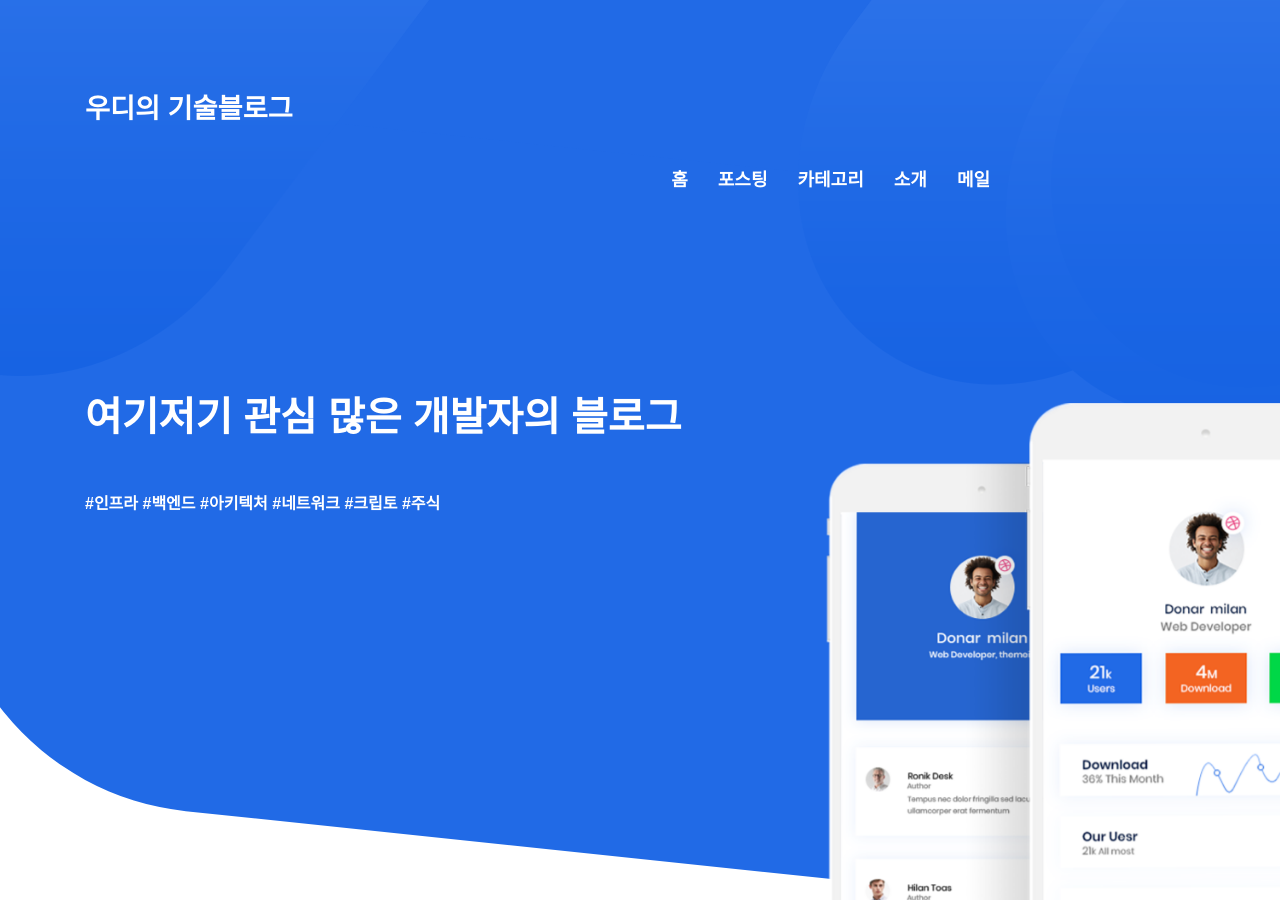
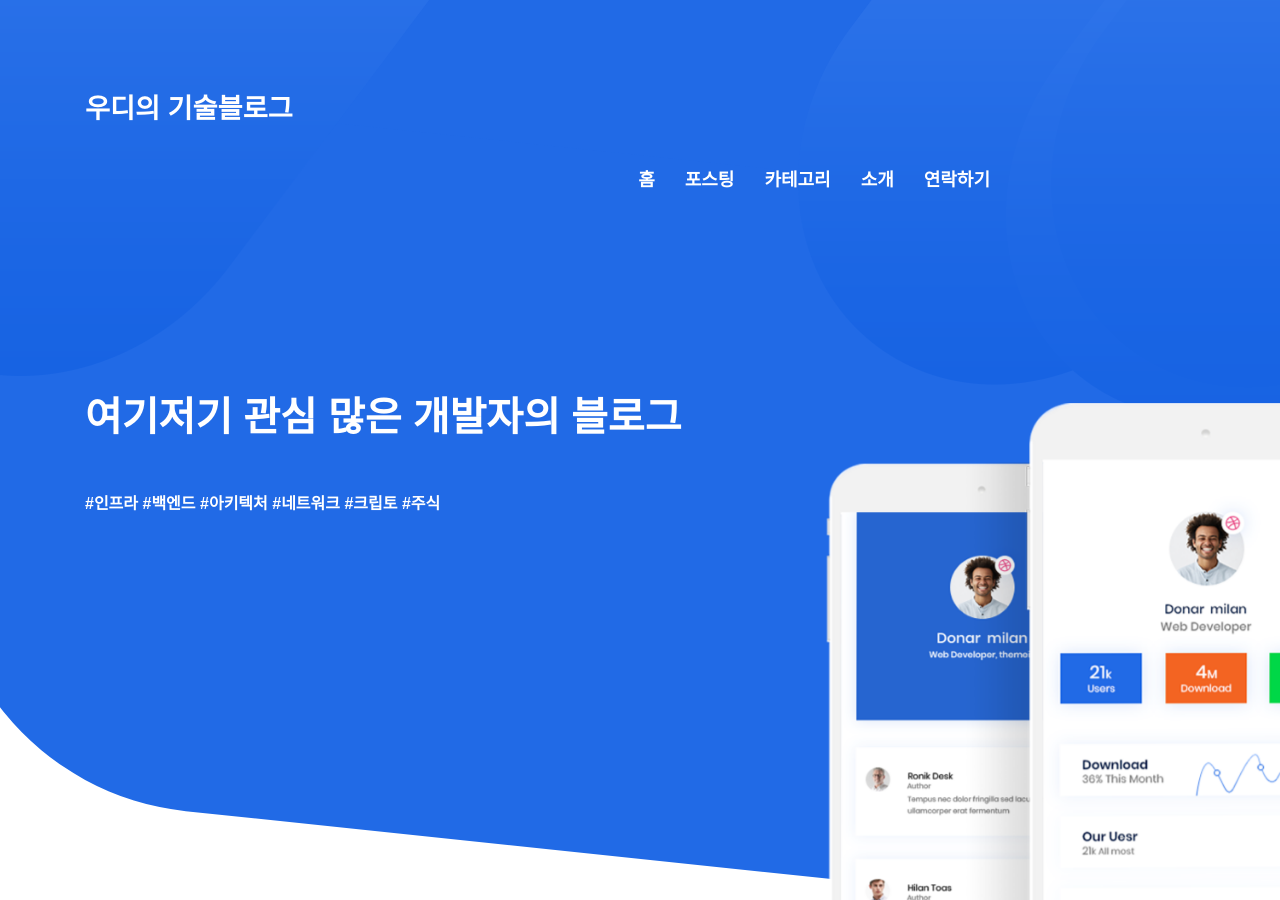
Before and after one commit to yuuisang/yuuisang.github.io, a Jekyll site: the page built from index.html, in a window 1280 px wide and 900 px high. Built offline with Jekyll 4.4.1, drawn with Linux system fonts in a browser that asks for light colours; some web fonts are replaced.

Commit message:
google apps mail set

```diff
--- a/_includes/navigation.html
+++ b/_includes/navigation.html
@@ -6,6 +6,6 @@
         <!-- <li><a href="/about">소개</a></li> -->
         <li><a href="/author/EuiSangYu">소개</a></li>
         <!-- <li><a href="/all-authors">소개</a></li> -->
-        <li><a href="/contact" class="js-scroll-trigger">메일</a></li>
+        <li><a href="/contact" class="js-scroll-trigger">연락하기</a></li>
     </ul>
 </nav>
```
